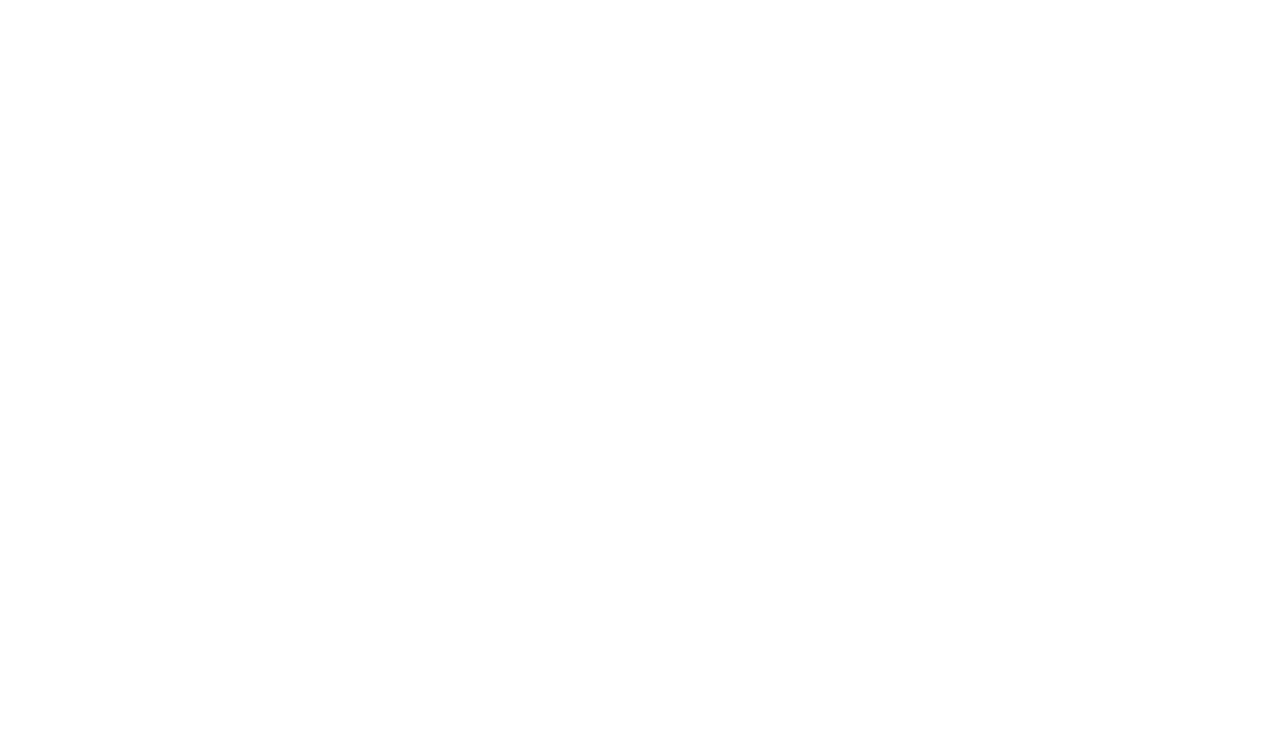
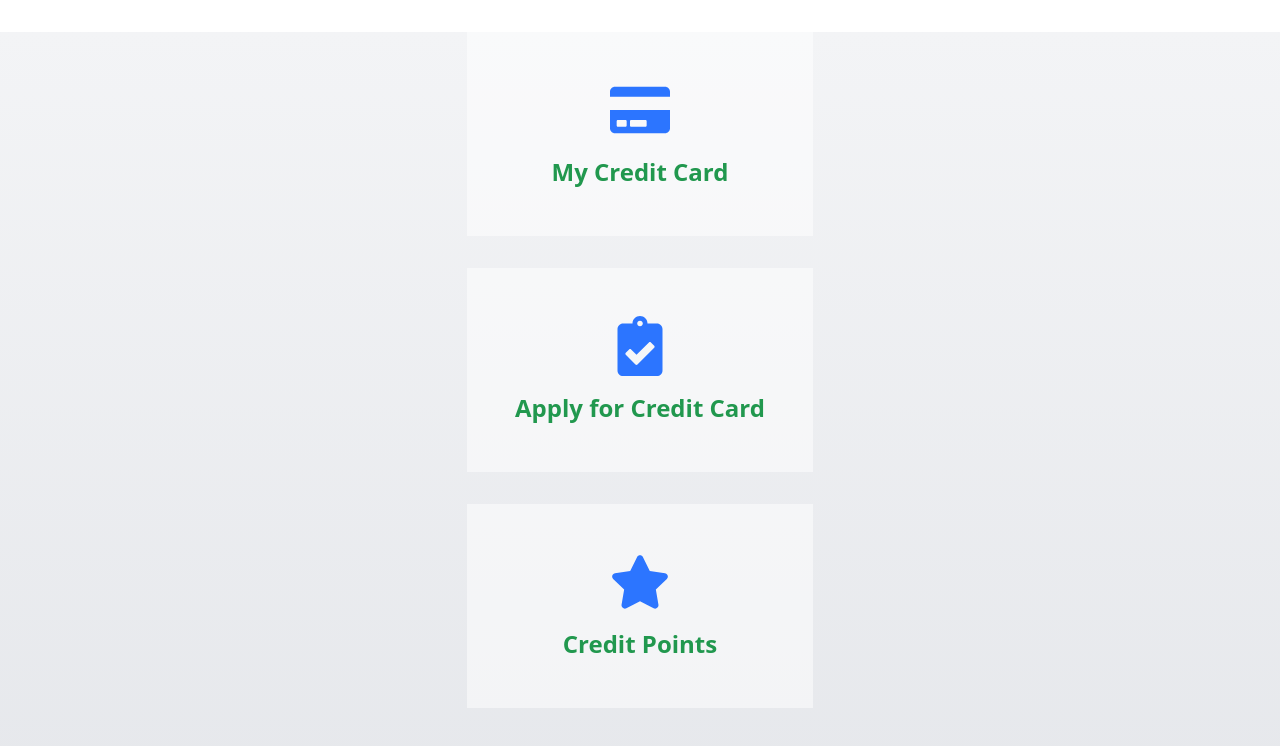
Before and after one commit to ahmedlabib02/Lebo-and-Co, a React (Create React App) app in the folder bankingapp/: page /CreditCard in a window 1280 px wide. Shown: the top 746 px of the page. Built offline with nearby package versions, Linux system fonts and the light colour scheme.

Commit message:
kott:credit card

```diff
--- a/bankingapp/src/App.js
+++ b/bankingapp/src/App.js
@@ -6,7 +6,9 @@
 import AccountInfo from './Pages/AccountInfo';
 import OpenAccount from './Pages/OpenAccount';
 import CloseAccount from './Pages/CloseAccount';
-
+import CreditCard from './Pages/CreditCard';
+import ApplyCredit from './Pages/ApllyCredit';
+import MyCredit from './Pages/MyCredit';
 
 function App(){
 
@@ -35,6 +37,18 @@
         <Route path="/CloseAccount">
         <CloseAccount/>
         </Route>
+        <Route path="/CreditCard">
+        <CreditCard/>
+        </Route>
+        <Route path="/MyCredit">
+        <MyCredit/>
+        </Route>
+        <Route path="/ApplyCredit">
+        <ApplyCredit/>
+        </Route>
+        <Route path="/MyCredit">
+        <MyCredit/>
+        </Route>
 
   </div>);
 }
--- a/bankingapp/src/Components/ButtonCard.js
+++ b/bankingapp/src/Components/ButtonCard.js
@@ -1,9 +1,9 @@
 function ButtonCard({ title, icon: Icon, onClick }) {
   return (
-    <button className="bg-white shadow-lg rounded-full flex flex-col items-center justify-center transition duration-300 ease-in-out hover:bg-blue-600 hover:text-white p-12" onClick={onClick}>
-      <Icon className="text-6xl mb-4" />
-      <h3 className="text-2xl font-semibold text-center">{title}</h3>
+    <button className="bg-transparent shadow-none flex flex-col items-center justify-center transition duration-300 ease-in-out hover:bg-blue-600 hover:text-white p-12 backdrop-filter backdrop-opacity-50" onClick={onClick} style={{ filter: "brightness(150%)" }}>
+      <Icon className="text-6xl mb-4 text-blue-700" />
+      <h3 className="text-2xl font-semibold text-center text-green-800">{title}</h3>
     </button>
   );
-}
+  }
 export default ButtonCard;
--- a/bankingapp/src/Pages/CreditCard.js
+++ b/bankingapp/src/Pages/CreditCard.js
@@ -0,0 +1,45 @@
+import { FaCreditCard, FaClipboardCheck,FaStar } from 'react-icons/fa';
+import ButtonCard from '../Components/ButtonCard';
+import useNavigation from '../hooks/use-navigation';
+function CreditCard(){
+
+    const {navigate}= useNavigation();
+
+        const handleMyCreditCardClick = () => {
+            navigate('/MyCredit');
+        };
+
+        const handleApplyForCreditCardClick = () => {
+            navigate('/ApplyCredit');
+        };
+
+        const handleCreditPointsClick = () => {
+            navigate('CreditPoints')
+          };
+
+          return (
+            <div className="bg-gradient-to-b from-gray-100 to-gray-200 min-h-screen">
+              <div className="flex justify-center mt-8">
+                <div className="grid grid-cols-1 gap-8 max-w-4xl">
+                  <ButtonCard
+                    title="My Credit Card"
+                    icon={FaCreditCard}
+                    onClick={handleMyCreditCardClick}
+                  />
+                  <ButtonCard
+                    title="Apply for Credit Card"
+                    icon={FaClipboardCheck}
+                    onClick={handleApplyForCreditCardClick}
+                  />
+                  <ButtonCard
+                    title="Credit Points"
+                    icon={FaStar}
+                    onClick={handleCreditPointsClick}
+                  />
+                </div>
+              </div>
+            </div>
+          );
+
+}
+export default CreditCard;
--- a/bankingapp/src/Pages/HomePage.js
+++ b/bankingapp/src/Pages/HomePage.js
@@ -1,8 +1,17 @@
 import MenuBar from '../Components/MenuBar';
+import { useState,useEffect } from "react";
 import ButtonCard from '../Components/ButtonCard';
 import { FaUser, FaMoneyBillWave, FaCreditCard, FaFileInvoiceDollar, FaExchangeAlt, FaPhone } from 'react-icons/fa';
 import useNavigation from '../hooks/use-navigation';
+import AccountImg from '../images/Account.png'
+import AutopayImg from '../images/AutoPay.png'
+import LoanImg from '../images/Loan.png'
+import ContactUsImg from '../images/ContactUs.png'
+import TransactionImg from '../images/Transaction.png'
+import CreditCardImg from '../images/CreditCard.png'
 function HomePage() {
+
+
   const {navigate}= useNavigation();
   const handleAccountClick = ()=>{
     navigate('/Account');
@@ -23,12 +32,34 @@
     navigate('/Contact');
   }
 
+
+  const [backgroundImages, setBackgroundImages] = useState([]);
+  const [currentImageIndex, setCurrentImageIndex] = useState(0);
+
+  useEffect(() => {
+
+    const images = [AccountImg, AutopayImg, LoanImg, ContactUsImg, TransactionImg, CreditCardImg];
+    setBackgroundImages(images);
+  }, []);
+
+  useEffect(() => {
+
+    const interval = setInterval(() => {
+      setCurrentImageIndex(prevIndex => (prevIndex + 1) % backgroundImages.length);
+    }, 3000);
+
+    return () => {
+      clearInterval(interval);
+    };
+  }, [backgroundImages]);
+
+
   return (
-    <div className="bg-gradient-to-b from-gray-100 to-gray-200 min-h-screen">
-      <MenuBar/>
+    <div className="bg-gradient-to-b from-gray-100 to-gray-200 min-h-screen flex flex-col items-center justify-center">
+    <MenuBar />
 
     <div className="flex justify-center mt-8">
-        <div className="grid grid-cols-3 gap-8 max-w-4xl">
+    <div className="grid grid-cols-3 gap-12 max-w-full w-full mx-auto z-10">
         <ButtonCard title="Account" icon={FaUser} onClick={handleAccountClick} />
         <ButtonCard title="Loan" icon={FaMoneyBillWave} onClick={handleLoanClick} />
         <ButtonCard title="Credit Card" icon={FaCreditCard} onClick={handleCreditClick} />
@@ -37,8 +68,24 @@
         <ButtonCard title="Contact Us" icon={FaPhone} onClick={handleContactClick} />
       </div>
     </div>
+
+    <div className="absolute inset-0 z-0">
+      {backgroundImages.map((image, index) => (
+        <div
+          key={index}
+          className={`absolute inset-0 bg-cover bg-center transition-opacity duration-500 ${
+            index === currentImageIndex ? 'opacity-100' : 'opacity-0'
+          }`}
+          style={{
+            backgroundImage: `url(${image})`,
+            filter: "brightness(50%)", // Adjust the brightness level here (e.g., 70%)
+          }}
+        ></div>
+      ))}
+    </div>
   </div>
 );
+
 }
 
 export default HomePage;
```
Lines whose indentation alone changed are shown as unchanged.
